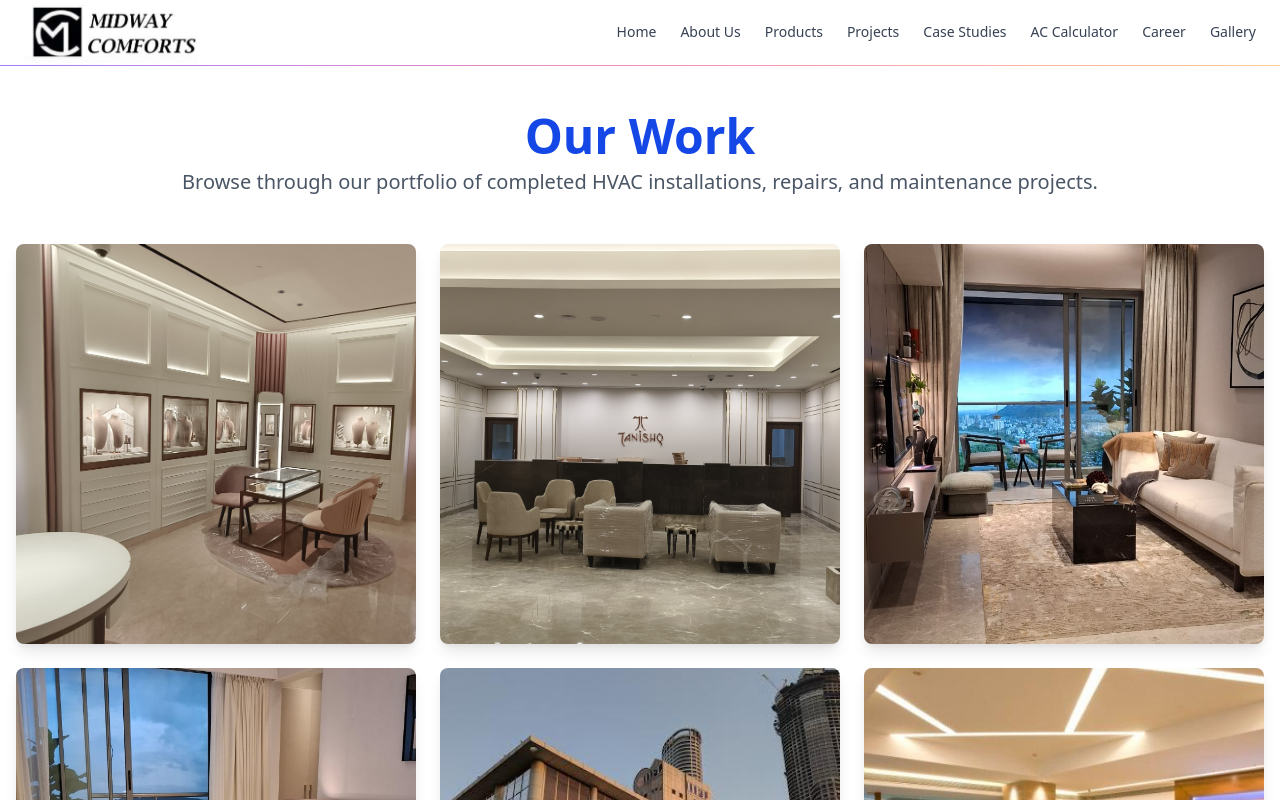
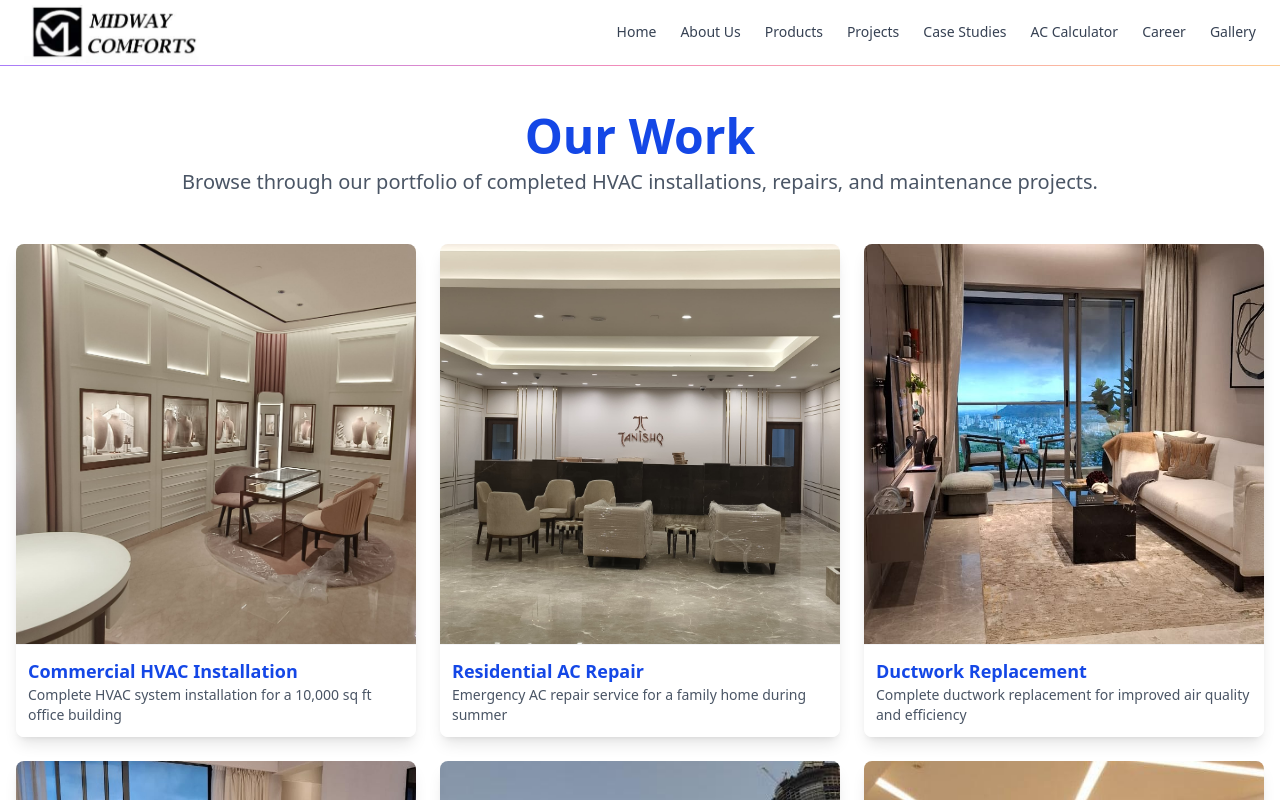
Before and after one commit to shubh-37/midway-comforts, a React (Vite) app: page /gallery in a window 1280 px wide. Shown: the top 800 px of the page. Built offline with nearby package versions, Linux system fonts and the light colour scheme.

Commit message:
removed the hover effect and added info at the bottom of the image card

```diff
--- a/src/pages/Gallery.jsx
+++ b/src/pages/Gallery.jsx
@@ -1,8 +1,7 @@
 import { useState } from 'react';
-
 import { motion } from 'framer-motion';
 import { Dialog, DialogContent } from '@/components/ui/dialog';
-import { ChevronLeft, ChevronRight, X } from 'lucide-react';
+import { ChevronLeft, ChevronRight } from 'lucide-react';
 import { Button } from '@/components/ui/button';
 import tanshiq from '@/assets/tanshiq.jpeg';
 import tanshiq1 from '@/assets/tanshiq1.jpeg';
@@ -111,23 +110,21 @@ export default function GalleryGrid() {
             animate={{ opacity: 1, y: 0 }}
             transition={{ duration: 0.3 }}
             whileHover={{ scale: 1.03 }}
-            className="glossy-card"
+            className="overflow-hidden rounded-lg shadow-lg"
           >
-            <div className="glossy-card-content cursor-pointer group" onClick={() => openModal(item.id)}>
+            <div className="cursor-pointer" onClick={() => openModal(item.id)}>
               <div className="w-full aspect-square relative overflow-hidden">
                 <img
                   src={item.imageUrl || '/placeholder.svg'}
                   alt={item.title}
-                  className="w-full h-full object-cover transition-all duration-300 group-hover:scale-105"
+                  className="w-full h-full object-cover"
                 />
+              </div>
 
-                {/* Semi-transparent overlay with details */}
-                <div className="absolute inset-0 bg-black/60 opacity-0 group-hover:opacity-100 transition-opacity duration-300 flex flex-col items-center justify-center p-6 text-white">
-                  <div className="text-center">
-                    <h3 className="font-bold text-xl mb-2 text-white">{item.title}</h3>
-                    <p className="text-sm text-gray-100">{item.description}</p>
-                  </div>
-                </div>
+              {/* Text bar below the image */}
+              <div className="p-3 bg-white border-t border-gray-100">
+                <h3 className="font-semibold text-lg text-blue-700 truncate">{item.title}</h3>
+                <p className="text-sm text-gray-600 line-clamp-2">{item.description}</p>
               </div>
             </div>
           </motion.div>
```
